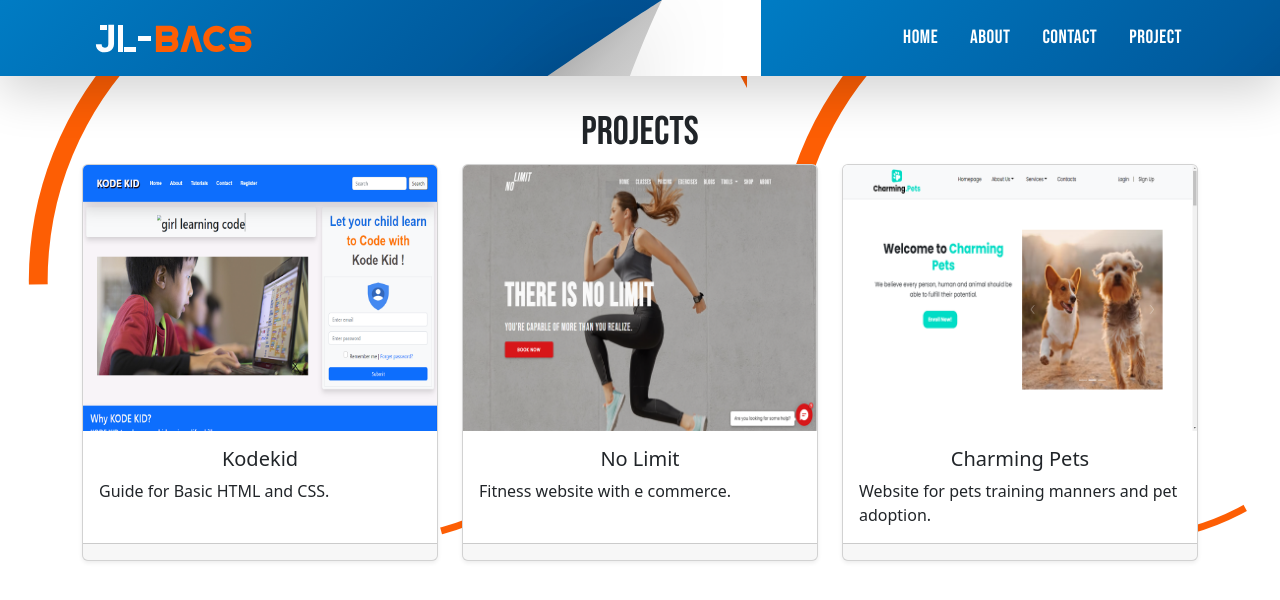
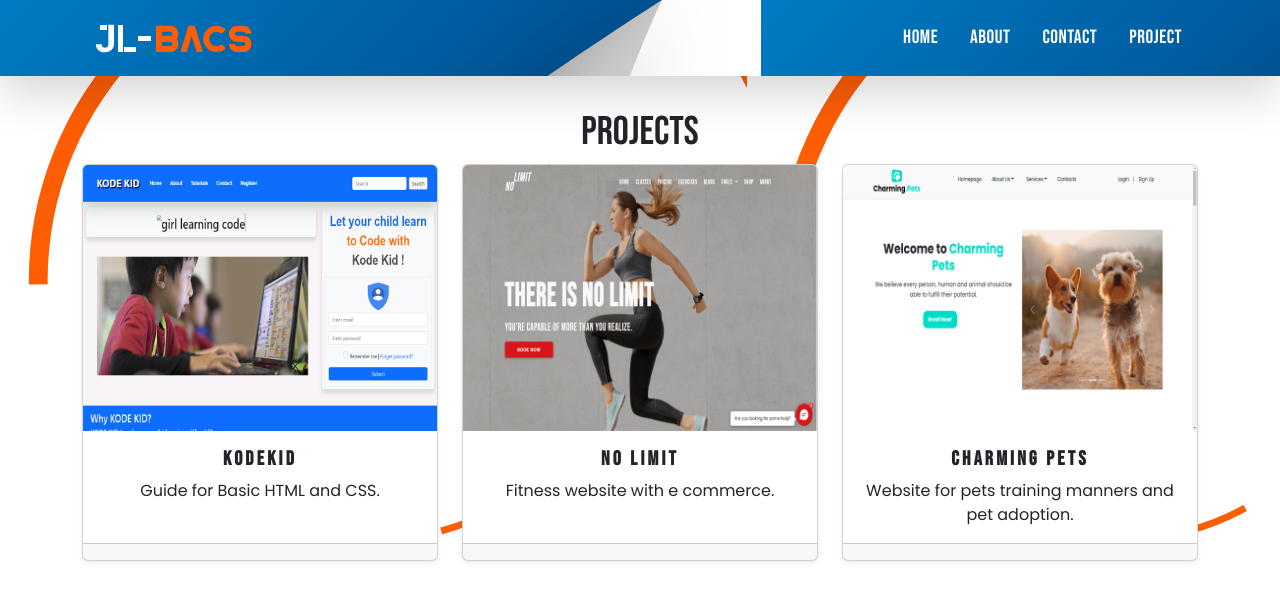
Before and after one commit to jlbbacs/Portfolio-app, a React (Create React App) app: page /project in a window 1280 px wide. Shown: the top 600 px of the page. Built offline with nearby package versions, Linux system fonts and the light colour scheme; the HTML template or start-up script is replaced by a standard one; a web font is replaced by a local one.

Commit message:
chaging fonts

```diff
--- a/src/App.css
+++ b/src/App.css
@@ -30,3 +30,17 @@ h1{
   outline: none;
   box-shadow: none;
 }
+.card-body{
+  font-family: 'Poppins', sans-serif;
+
+}
+.card-text{
+  text-align: center;
+
+}
+
+.card-title{
+  font-weight: bolder;
+  font-family: 'Bebas Neue', cursive;
+  letter-spacing: 0.2rem;
+}
--- a/src/css/about.css
+++ b/src/css/about.css
@@ -23,6 +23,7 @@
     font-family: 'Bebas Neue', cursive;
     font-size: 2rem;
     color:white;
+    letter-spacing: 0.1rem;
 
 }
 .skills-about{
@@ -32,6 +33,7 @@
     font-family: 'Bebas Neue', cursive;
     color:white;
     font-size: 2em;
+    letter-spacing: 0.2rem;
 
 }
 .about-list{
--- a/src/css/contact.css
+++ b/src/css/contact.css
@@ -13,4 +13,9 @@
 .list-group-item  {
     background-color: rgb(230, 240, 250)!important;
     margin-top: 1rem;
+    font-family: 'Poppins', sans-serif;
+
 }
+.form-label{
+    font-family: 'Poppins', sans-serif;
+}
```
